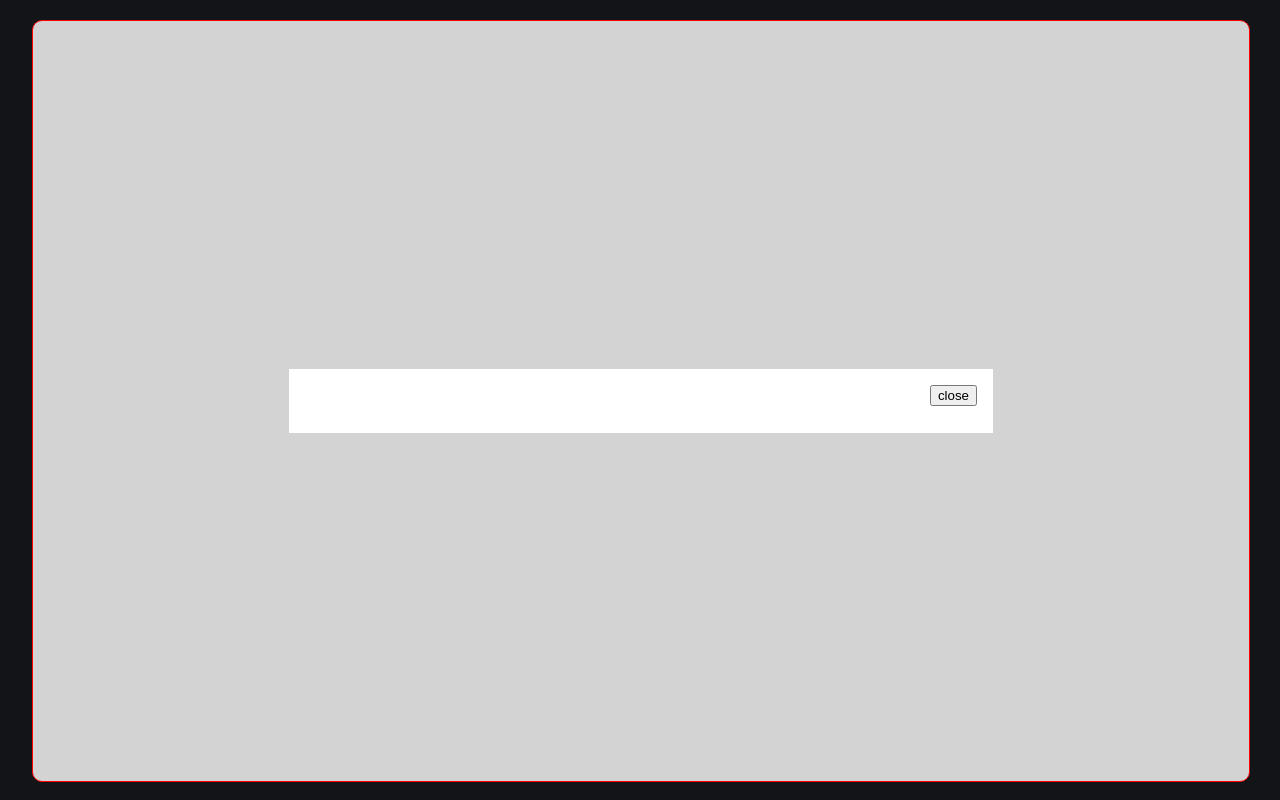
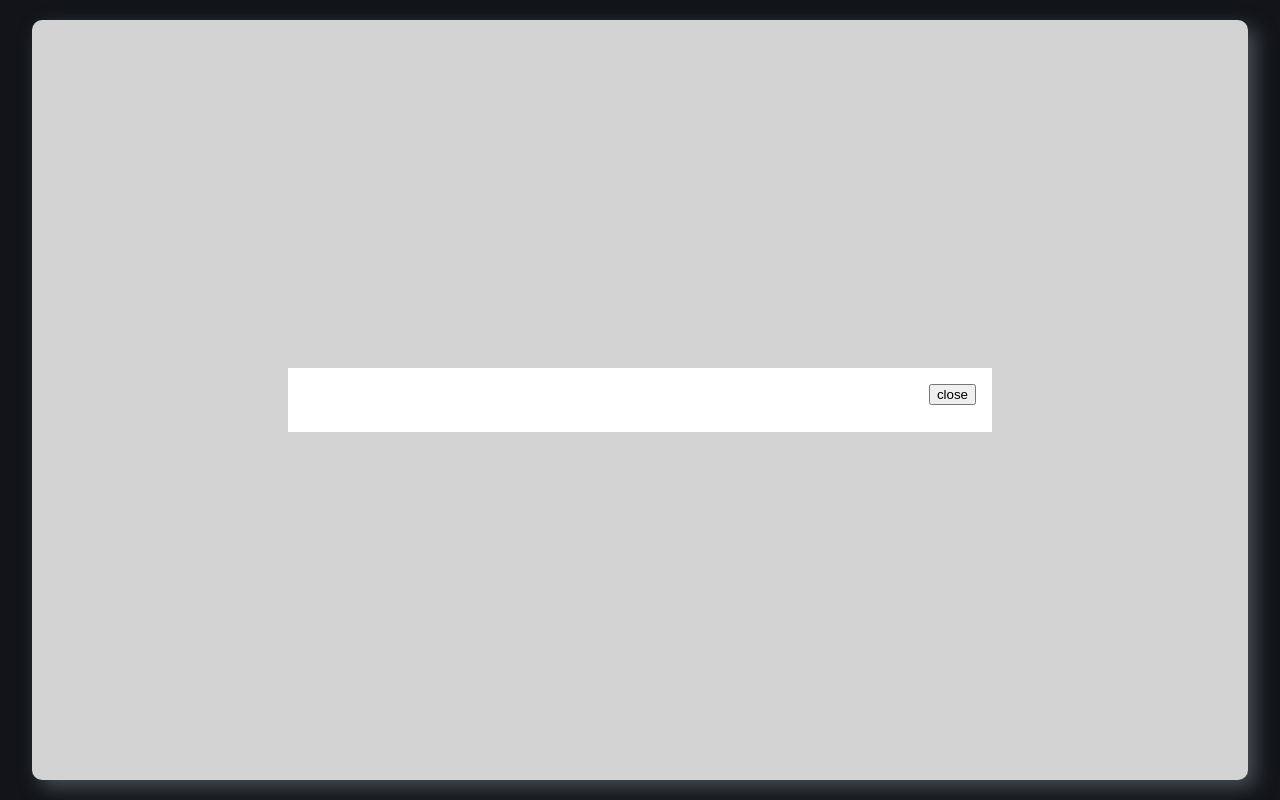
Before and after one commit to giuseppi/giuseppipelayo.com, a React (Create React App) app: page / in a window 1280 px wide. Both pictures are taken after a click on the button 1074 px from the left and 76 px from the top of the page. Shown: the top 800 px of the page. Built offline with nearby package versions, Linux system fonts and the light colour scheme.

Commit message:
added box-shadow to popup

```diff
--- a/src/App.css
+++ b/src/App.css
@@ -148,8 +148,8 @@ html {
   justify-content: center;
   align-items: center;
   z-index: 999;
-  border: 1px solid red;
   border-radius: 10px;
+  box-shadow: 7.5px 7.5px 20px #495057;
 }
 
 .popup-inner {
```
